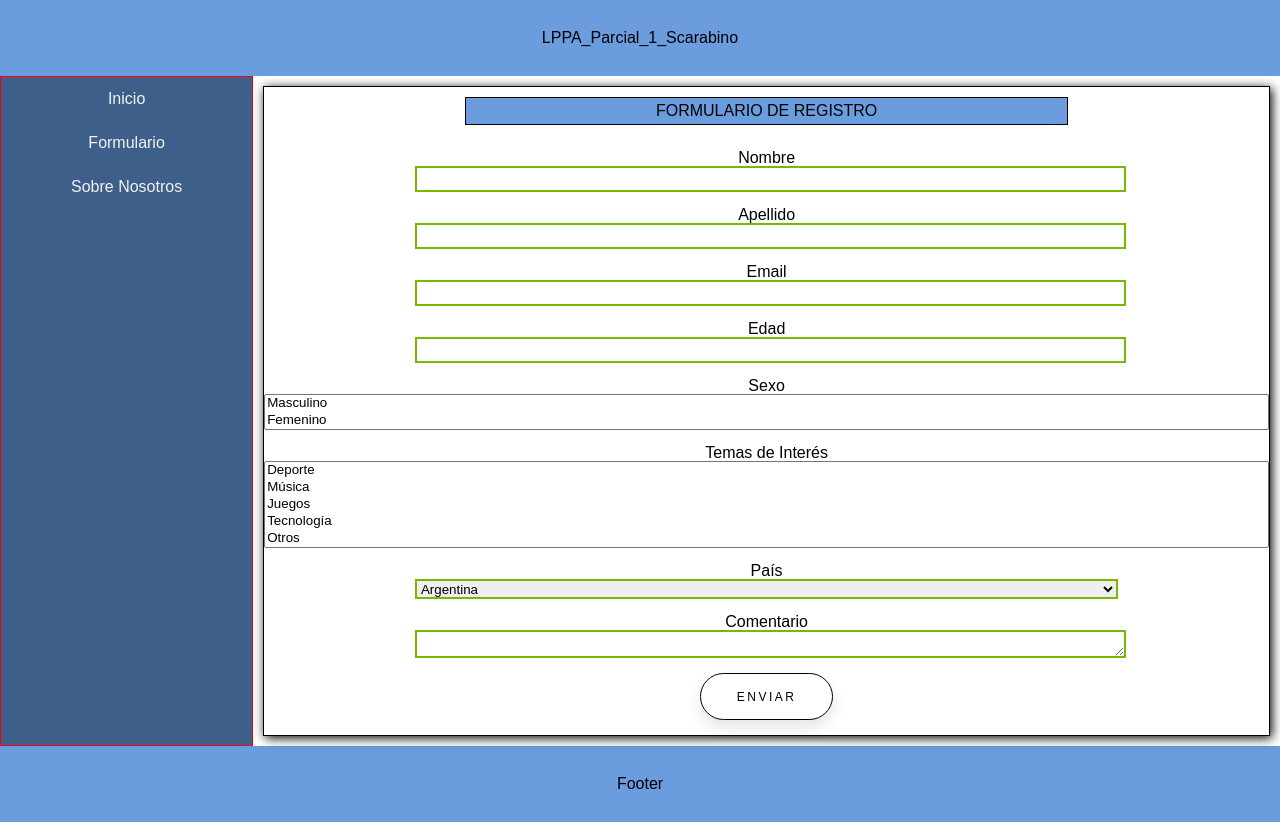
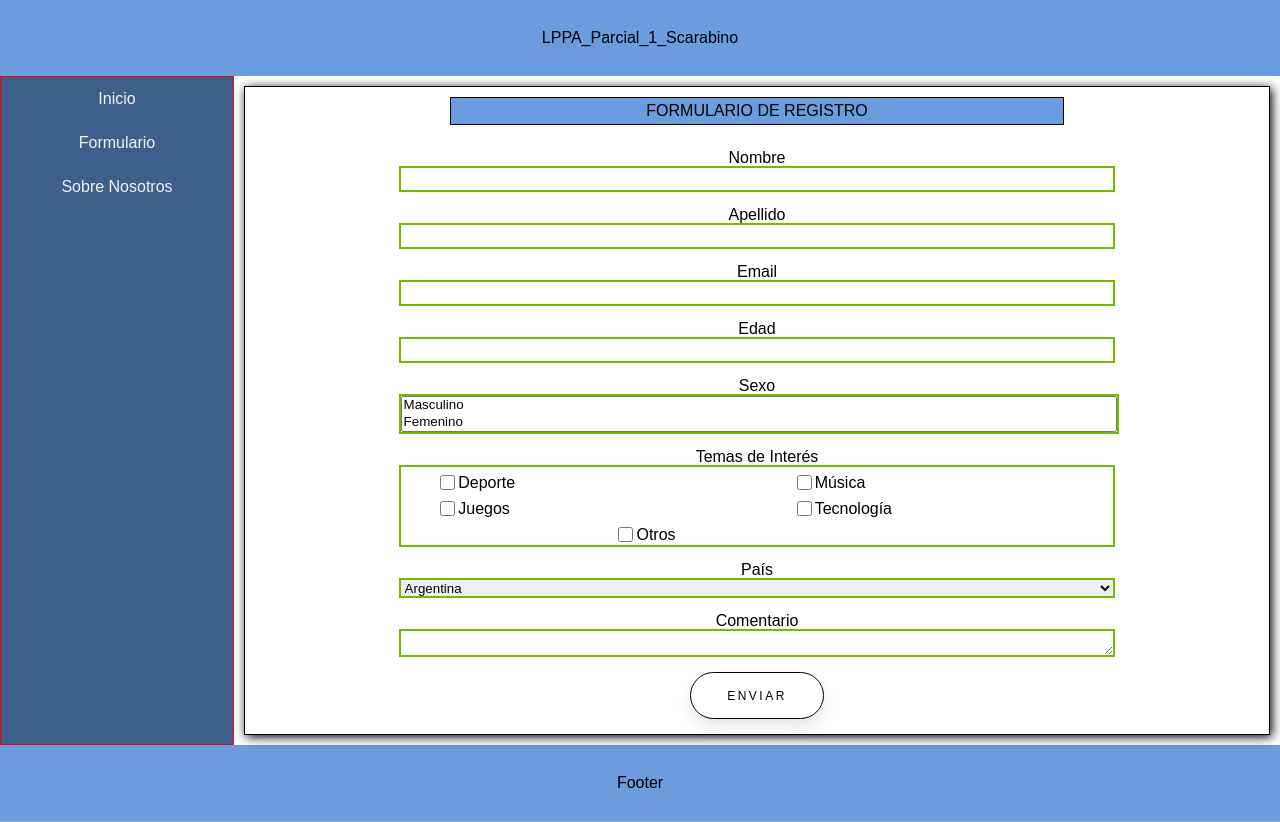
Before and after one commit to matescarabino/LPPA_Parcial_1_Scarabino, a plain HTML site: page index.html in a window 1280 px wide. Drawn offline with Linux system fonts and the light colour scheme.

Commit message:
Corrección campos formulario
corrijo tamaños de campos checkbox en html y css (falta retocar)

```diff
--- a/css/styles.css
+++ b/css/styles.css
@@ -116,25 +116,60 @@ section {
 
 .card__campo {
     display: flex;
-    flex-direction: column;
-    justify-content: end;
+    flex-direction: row;
+    flex-wrap: wrap;
+    width: 70%;
+}
+.card__campo__options{
+    display: flex;
+    justify-content: center;
     width: 100%;
-    margin-top: 15px;
+    border: 2px solid #76b900;
+}
+.card__campo__options option {
+    width: 2000px;/*lo hago de esta manera para que se amolde a la caja que lo contiene*/
+}
 
+.card__checkbox {
+    display: flex;
+    flex-direction: row;
+    flex-wrap: wrap;
+    justify-content: space-around;
+    width: 100%;
+    border: 2px solid #76b900;
+}
+.card__campo_checkbox {
+    display: flex;
+    flex-direction: row;
+    justify-content: start;
+    width: 40%;
+    margin-top: 5px;
 }
 
 .card__campo__label {
     display: flex;
     flex-direction: row;
     justify-content: center;
+    width: 100%;
+    margin-top: 15px;
+}
+
+.card__campo__label_checkbox {
+    display: flex;
+    flex-direction: row;
+    justify-content: center;
+    align-items: center;
 
 }
 
 .card__campo__input {
     height: 20px;
-    width: 70%;
-    margin-left: 15%;
+    width: 100%;
     border: 2px solid #76b900;
+}
+.card__campo__input_checkbox {
+    height: 15px;
+    width: 15px;
 }
 
 .card__button button {
--- a/index.html
+++ b/index.html
@@ -45,21 +45,41 @@
 
                 <div class="card__campo">
                     <label class= "card__campo__label" for="Sexo">Sexo</label>
-                    <select name="sexo" id="sexoInput" size="2">
-                           <option value="masculino">Masculino</option>
-                           <option value="femenino">Femenino</option>
-                    </select>
+                    <div class="card__campo__options">
+                        <select name="sexo" id="sexoInput" size="2">
+                            <option value="masculino">Masculino</option>
+                            <option value="femenino">Femenino</option>
+                        </select>
+                    </div>
                 </div>
 
+                <!-- Temas de Interés -->
+
                 <div class="card__campo">
-                    <label class= "card__campo__label" for="temas_de_interes">Temas de Interés</label>
-                    <select  id="temas_de_interesInput" size="5" multiple>
-                           <option value="deporte">Deporte</option>
-                           <option value="musica">Música</option>
-                           <option value="juegos">Juegos</option>
-                           <option value="tecnologia">Tecnología</option>
-                           <option value="otros">Otros</option>
-                    </select>
+                    <label class= "card__campo__label">Temas de Interés</label>
+                    <div class="card__checkbox">
+                        <div class="card__campo_checkbox">
+                            <input class="card__campo__input_checkbox" type="checkbox" id="temas_de_interesInput" value="deporte">
+                            <label class= "card__campo__label_checkbox" for="deporte">Deporte</label>
+                        </div>
+                        <div class="card__campo_checkbox">
+                            <input class="card__campo__input_checkbox" type="checkbox" id="temas_de_interesInput" value="musica">
+                            <label class= "card__campo__label_checkbox" for="musica">Música</label>
+                        </div>
+                        <div class="card__campo_checkbox">
+                            <input class="card__campo__input_checkbox" type="checkbox" id="temas_de_interesInput" value="juegos">
+                            <label class= "card__campo__label_checkbox" for="juegos">Juegos</label>
+                        </div>
+                        <div class="card__campo_checkbox">
+                            <input class="card__campo__input_checkbox" type="checkbox" id="temas_de_interesInput" value="tecnologia">
+                            <label class= "card__campo__label_checkbox" for="tecnologia">Tecnología</label>
+                        </div>
+                        <div class="card__campo_checkbox">
+                            <input class="card__campo__input_checkbox" type="checkbox" id="temas_de_interesInput" value="otros">
+                            <label class= "card__campo__label_checkbox" for="otros">Otros</label>
+                        </div>
+
+                    </div>
                 </div>
 
                 <div class="card__campo">
```
